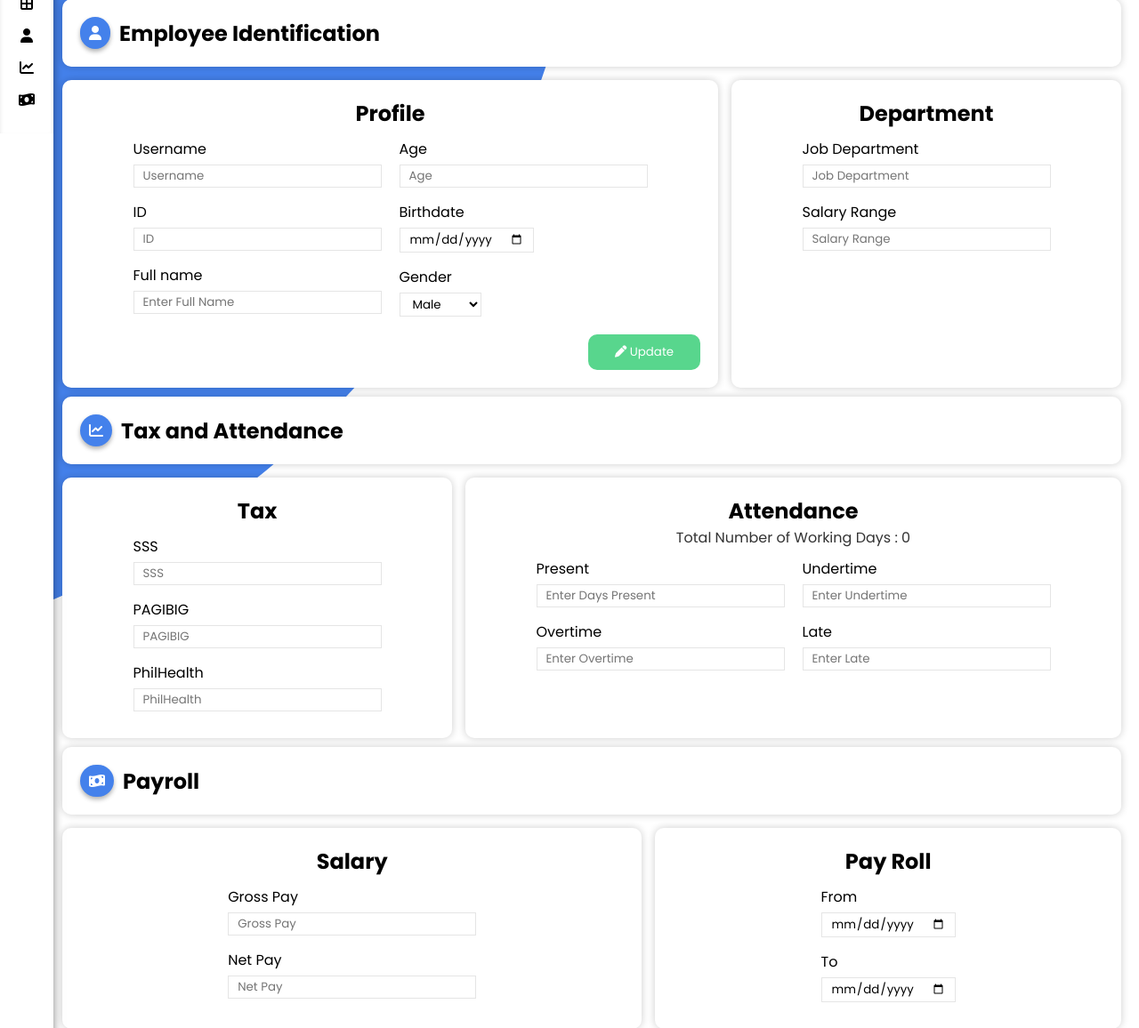
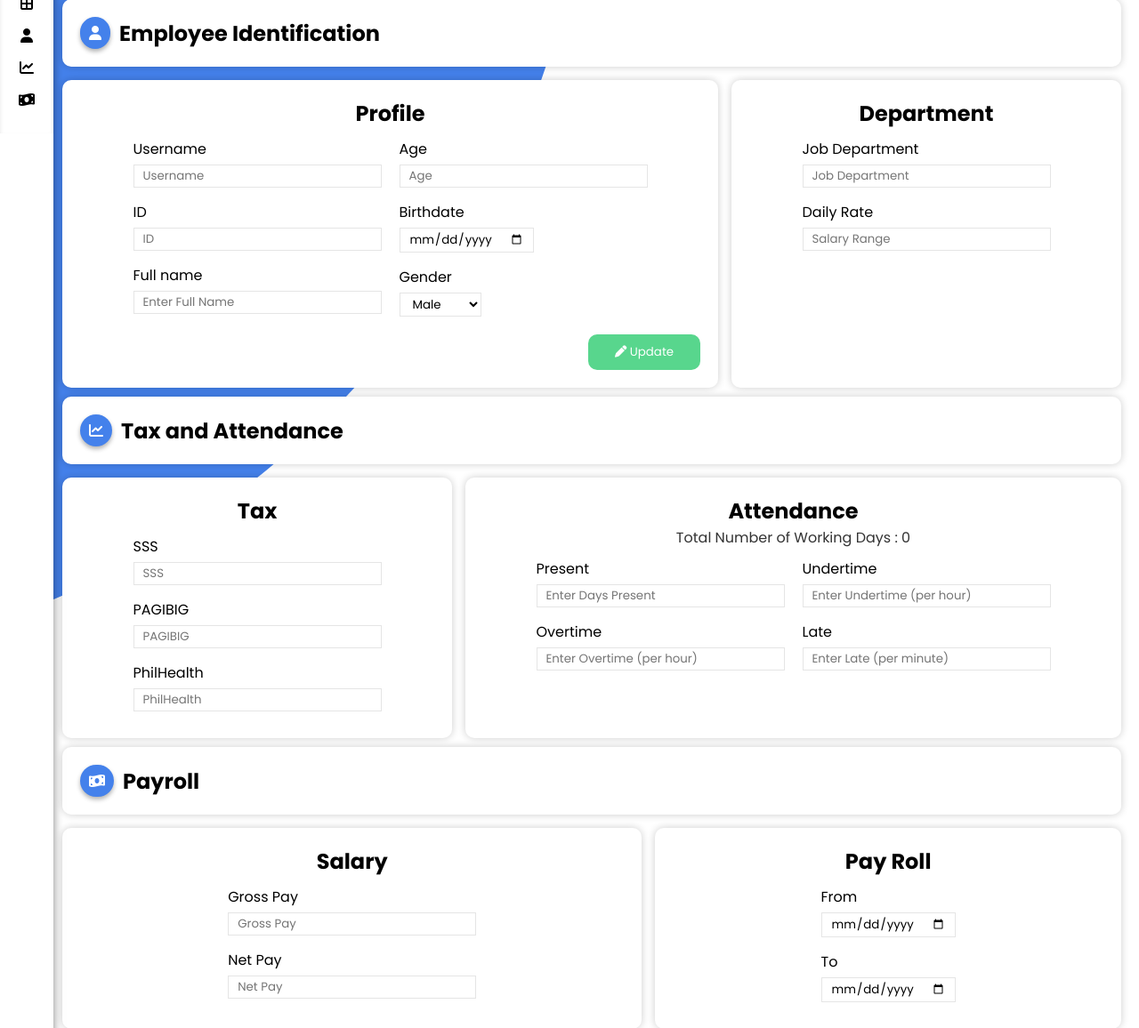
Before and after one commit to patrick23-commits/Payroll-CRUD, a PHP site: page /profile.php?id=1 in a window 1280 px wide. Shown: the part 108-1264 px from the top of the page at 89% size. Run offline with PHP 8.4, Linux system fonts and the light colour scheme; the visitor is signed in with stand-in values (Sample User, id 1); data that the repository does not hold is empty; some libraries are stand-ins or nearby versions.

Commit message:
Change Salary range to Daily Rate

```diff
--- a/js/script.js
+++ b/js/script.js
@@ -79,11 +79,12 @@ $(document).ready(()=>{
             let setTo = new Date(to)
 
             let timeDiff = setTo.getTime() - setFrom.getTime();
-            let number_of_rest_day = Math.ceil(((timeDiff / (1000 * 3600 * 24)  + 1) / 15) * 2);
+            let number_of_rest_day = Math.floor(((timeDiff / (1000 * 3600 * 24)  + 1) / 15) * 2);
             number_of_rest_day == 5 ? number_of_rest_day -= 1 : null
             let working_days = Math.ceil((timeDiff / (1000 * 3600 * 24)  + 1) - number_of_rest_day);
             console.log(Math.ceil((timeDiff / (1000 * 3600 * 24)  + 1)) + " " + number_of_rest_day)
-            if(working_days== 13 || working_days == 26 || working_days == 27) {
+
+            if(working_days == 13 || working_days == 26 || working_days == 27) {
                 $("#working_days").text(working_days)
                 computeGrossPay(working_days)
             } else {
@@ -114,12 +115,14 @@ $(document).ready(()=>{
         total > 0 ? $("#net_pay").val(total) : $("#net_pay").val("");
     }
     function deduct_undertime(){
+        // Per hour
         let hourly_rate = parseInt($("#daily_rate").val()) / 8
         return  hourly_rate * parseInt($("#undertime").val()) ? hourly_rate * parseInt($("#undertime").val()) : 0;
     }
     function deduct_late() {
+        // Per minute
         let hourly_rate = parseInt($("#daily_rate").val()) / 8
-        return  hourly_rate * parseInt($("#late").val()) ? hourly_rate * parseInt($("#late").val()): 0 ;
+        return hourly_rate * parseInt($("#late").val()) ?parseInt((hourly_rate / 60) * parseInt($("#late").val())): 0 ;
     }
 
     function computeDaysOfPresent() {
@@ -130,6 +133,7 @@ $(document).ready(()=>{
         return (parseInt($("#sss").val()) + parseInt($("#pagibig").val()) + parseInt($("#philhealth").val()))
     }
     function computeOvertime() {
+        // Per hour
         let hourly_rate = parseInt($("#daily_rate").val()) / 8
         return hourly_rate * parseInt($("#overtime").val()) ?  hourly_rate * parseInt($("#overtime").val()) : 0;
     }
--- a/payroll.php
+++ b/payroll.php
@@ -232,7 +232,7 @@ class Payroll
         $con->select_db($this->DB_NAME);
         if (!$con->connect_error) {
             $fetchEmployeeQuery = "SELECT employee_account.email, employee.emp_id,employee.fullname, employee.date_of_birth, DATE_FORMAT(FROM_DAYS(DATEDIFF(NOW(),employee.date_of_birth)), '%Y') + 0 AS age,employee.gender,
-                                    job.job_name, job.salary_range
+                                    job.job_name, job.daily_rate
                                     FROM employee
                                     LEFT JOIN job
                                     ON employee.job_id = job.job_id
@@ -274,7 +274,7 @@ class Payroll
         $createTableJobQuery = "CREATE TABLE job (
                                 job_id int PRIMARY KEY AUTO_INCREMENT,
                                 job_name varchar(25) UNIQUE,
-                                salary_range bigint
+                                daily_rate bigint
                             )";
 
         $con->query($createTableJobQuery);
@@ -375,11 +375,11 @@ class Payroll
     public function insertDepartmentAndDeduction()
     {
 
-        $jobs = array(array('Web Developer', 1000), array('Data Scientist', 1500), array('Mobile Developer', 1250), array('Penetration Tester', 1500), array('Game Developer', 1000));
+        $jobs = array(array('Web Developer', 1000), array('Data Scientist', 1500), array('Mobile Developer', 1000), array('Penetration Tester', 1000), array('Game Developer', 1500));
         $con = $this->connection("root", "");
         $con->select_db($this->DB_NAME);
         foreach ($jobs as $job) {
-            $insertDepartmentQuery = "INSERT INTO job (job_name, salary_range) VALUES ('$job[0]', '$job[1]')";
+            $insertDepartmentQuery = "INSERT INTO job (job_name, daily_rate) VALUES ('$job[0]', '$job[1]')";
             if (!$con->query($insertDepartmentQuery) === TRUE) {
                 echo "$job[0] NOT INSERTED IN jobs";
                 //exit;
--- a/profile.php
+++ b/profile.php
@@ -150,8 +150,8 @@ $tax = $payroll->fetchTax();
                                         <label for="id-job-name">Job Department</label>
                                         <input type="text" name="job_name" tabindex="-1" readonly placeholder="Job Department" value="<?= $employee["job_name"]; ?>">
 
-                                        <label for="id-salary-range">Salary Range</label>
-                                        <input type="text" id="daily_rate" tabindex="-1" readonly placeholder="Salary Range" value="<?= $employee["salary_range"]; ?>">
+                                        <label for="id-salary-range">Daily Rate</label>
+                                        <input type="text" id="daily_rate" tabindex="-1" readonly placeholder="Salary Range" value="<?= $employee["daily_rate"]; ?>">
                                     </div>
                                 </div>
                             </div>
@@ -196,14 +196,14 @@ $tax = $payroll->fetchTax();
                                             <input type="text" disabled id="num_days_present" name="num_days_present" placeholder="Enter Days Present">
 
                                             <label for="id-salary-range">Overtime</label>
-                                            <input type="text" disabled id="overtime" name="overtime" placeholder="Enter Overtime">
+                                            <input type="text" disabled id="overtime" name="overtime" placeholder="Enter Overtime (per hour)">
                                         </div>
                                         <div style="display: flex; flex-direction: column; gap: 5px; align-items: flex-start;">
                                             <label for="id-salary-range">Undertime</label>
-                                            <input type="text" disabled id="undertime" name="undertime" placeholder="Enter Undertime">
+                                            <input type="text" disabled id="undertime" name="undertime" placeholder="Enter Undertime (per hour)">
 
                                             <label for="id-salary-range">Late</label>
-                                            <input type="text" disabled id="late" name="late" placeholder="Enter Late">
+                                            <input type="text" disabled id="late" name="late" placeholder="Enter Late (per minute)">
                                         </div>
                                     </div>
                                 </div>
```
